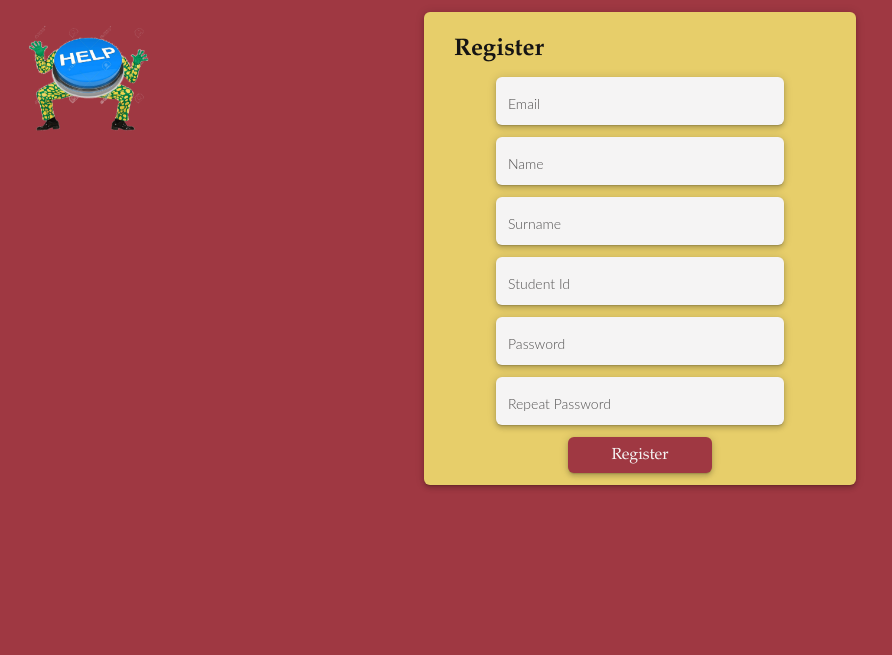
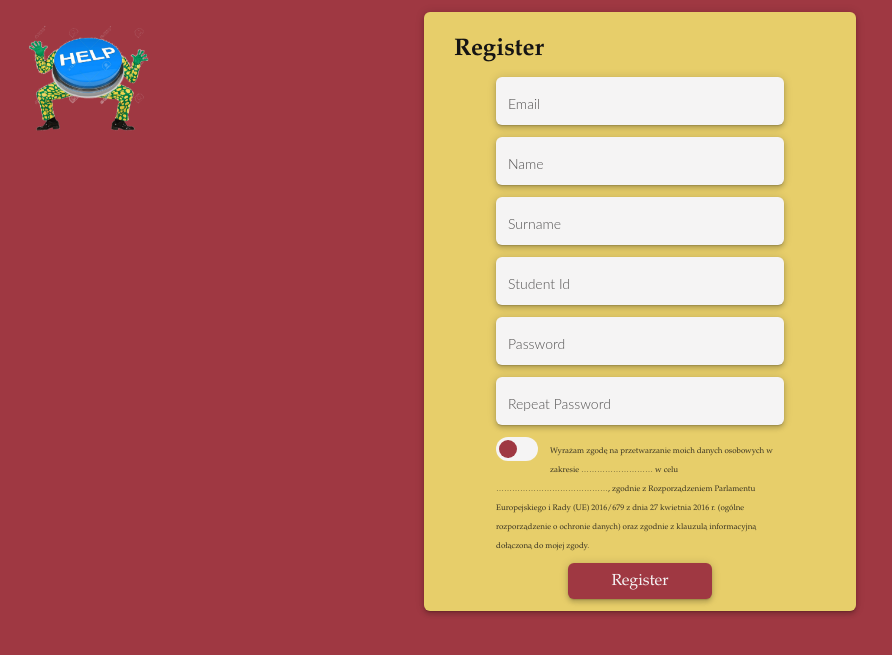
Before and after one commit to KMSUJ/lada, a Flask app: page /fellow/register in a window 1280 px wide. Shown: the top 655 px of the page, without its empty margins (0-892 px from the left). Run offline with Flask 2, Linux system fonts and the light colour scheme.

Commit message:
guzik do rodo

```diff
--- a/lada/fellow/forms.py
+++ b/lada/fellow/forms.py
@@ -4,6 +4,7 @@ from wtforms.validators import ValidationError, DataRequired, Optional, Email, E
 
 from lada.models import Fellow
 
+rodo_cyrograf = 'Wyrażam zgodę na przetwarzanie moich danych osobowych w zakresie ……………………… w celu ……………………………………, zgodnie z Rozporządzeniem Parlamentu Europejskiego i Rady (UE) 2016/679 z dnia 27 kwietnia 2016 r. (ogólne rozporządzenie o ochronie danych) oraz zgodnie z klauzulą informacyjną dołączoną do mojej zgody.'
 
 class LoginForm(FlaskForm):
     email = StringField('Email', validators=[DataRequired()])
@@ -20,6 +21,8 @@ class RegisterForm(FlaskForm):
     password = PasswordField('Password', validators=[DataRequired()])
     repassword = PasswordField('Repeat Password', validators=[DataRequired(), EqualTo('password')])
     submit = SubmitField('Register')
+
+    rodo = BooleanField(rodo_cyrograf)
 
     def validate_email(self, email):
         fellow = Fellow.query.filter_by(email=email.data).first()
@@ -57,6 +60,8 @@ class EditForm(FlaskForm):
     fotki = BooleanField('Zdjęcia')
     fszysko = BooleanField('Fszysko')
 
+    rodo = BooleanField(rodo_cyrograf)
+
     def __init__(self, original_studentid, *args, **kwargs):
         super(EditForm, self).__init__(*args, **kwargs)
         self.original_studentid = original_studentid
--- a/lada/fellow/routes.py
+++ b/lada/fellow/routes.py
@@ -64,7 +64,8 @@ def register():
             name=form.name.data,
             surname=form.surname.data,
             studentid=form.studentid.data,
-            newsletter=news_flags[NEWS_ALL]
+            rodo=form.rodo.data,
+            newsletter=news_flags[NEWS_ALL],
         )
         log.info(f"New fellow registered: {fellow}")
         if feature.is_active(FEATURE_EMAIL_VERIFICATION):
@@ -188,6 +189,7 @@ def edit():
         current_user.studentid = form.studentid.data
         current_user.phone = form.phone.data
         current_user.shirt = form.shirt.data
+        current_user.rodo = form.rodo.data
         current_user.set_newsletter(NEWS_WYCINEK, form.wycinek.data)
         current_user.set_newsletter(NEWS_CONFERENCE, form.cnfrnce.data)
         current_user.set_newsletter(NEWS_ANTEOMNIA, form.anteomnia.data)
@@ -202,6 +204,7 @@ def edit():
         form.studentid.data = current_user.studentid
         form.phone.data = current_user.phone
         form.shirt.data = current_user.shirt
+        form.rodo.data = current_user.rodo
         form.wycinek.data = current_user.check_newsletter(NEWS_WYCINEK)
         form.cnfrnce.data = current_user.check_newsletter(NEWS_CONFERENCE)
         form.anteomnia.data = current_user.check_newsletter(NEWS_ANTEOMNIA)
--- a/lada/models.py
+++ b/lada/models.py
@@ -265,6 +265,7 @@ class Fellow(UserMixin, db.Model):
     kmsid = db.Column(db.Integer, unique=True)
     studentid = db.Column(db.Integer, unique=True)
 
+    rodo = db.Column(db.Boolean, default=False)
     verified = db.Column(db.Boolean, default=False)
 
     # flags
--- a/lada/static/sass/form.sass
+++ b/lada/static/sass/form.sass
@@ -178,6 +178,21 @@ span.switch
     flex: 1 1 auto
     padding-left: $g
 
+  &#rodo
+    @include max-width($grid-s)
+    display: block
+    align-items: flex-start
+
+    input
+      float: left
+      margin: 0 2*$g $g 0
+
+    label
+      font: 100 $caption*2/3 $serf
+      margin-left: 0
+      padding-left: 0
+
+
 input[type=button], input[type=submit]
   @include cardbox($pad: 0)
   @include max-width($grid-xs)
--- a/lada/templates/_form.html
+++ b/lada/templates/_form.html
@@ -72,7 +72,7 @@
 {%- endmacro %}
 
 {% macro switchfield(field, last=False) -%}
-<span class="switch">
+<span class="switch" id="{{ field.name }}">
   {{ field(class_="switch") }}
   {{ field.label }}
 </span>
--- a/lada/templates/fellow/edit.html
+++ b/lada/templates/fellow/edit.html
@@ -17,6 +17,9 @@
         {{ f.switchfield(form.anteomnia) }}
         {{ f.switchfield(form.fotki) }}
         {{ f.switchfield(form.fszysko) }}
+
+        {{ f.switchfield(form.rodo) }}
+
         {{ form.submit() }}
         <div class="break"></div>
         <a class="button" href="{{ url_for('fellow.logout') }}">Logout</a>
--- a/lada/templates/fellow/register.html
+++ b/lada/templates/fellow/register.html
@@ -12,6 +12,7 @@
         {{ f.textfield(form.studentid) }}
         {{ f.textfield(form.password) }}
         {{ f.textfield(form.repassword) }}
+        {{ f.switchfield(form.rodo) }}
         {{ form.submit() }}
     </section>
 </form>
```
